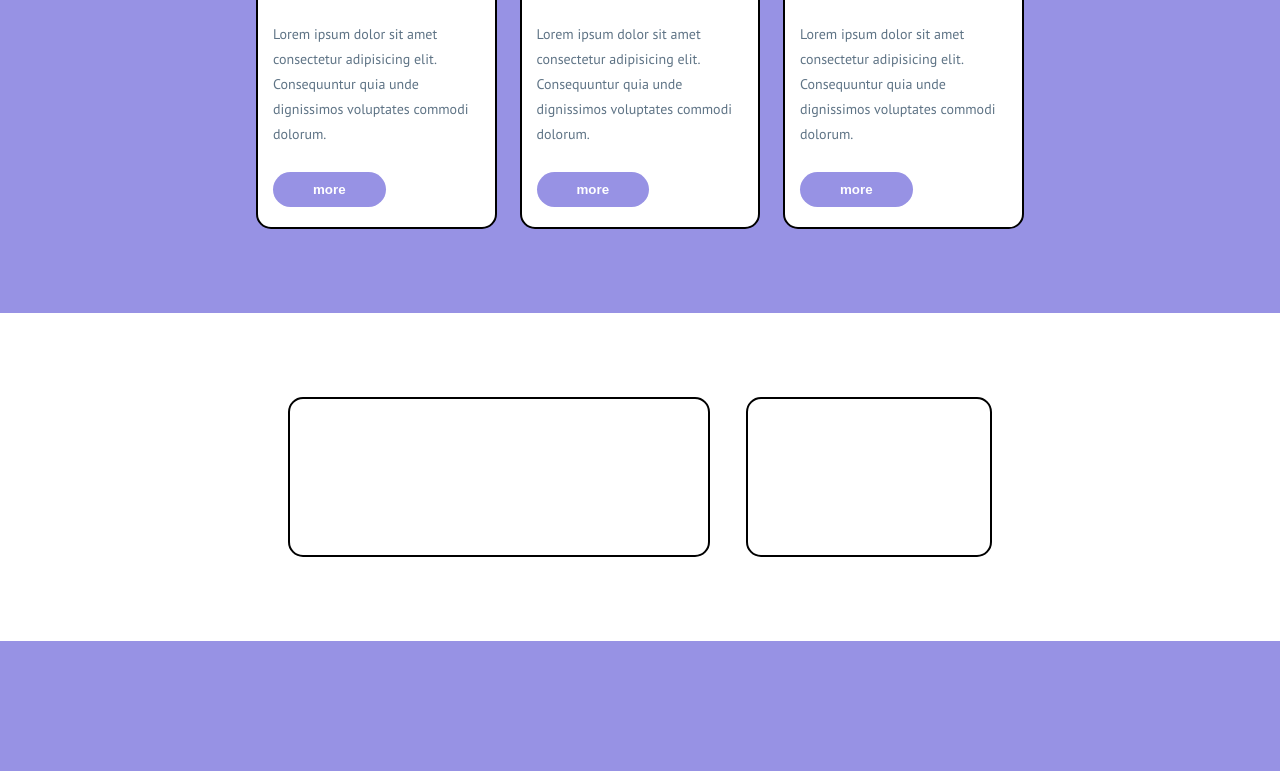
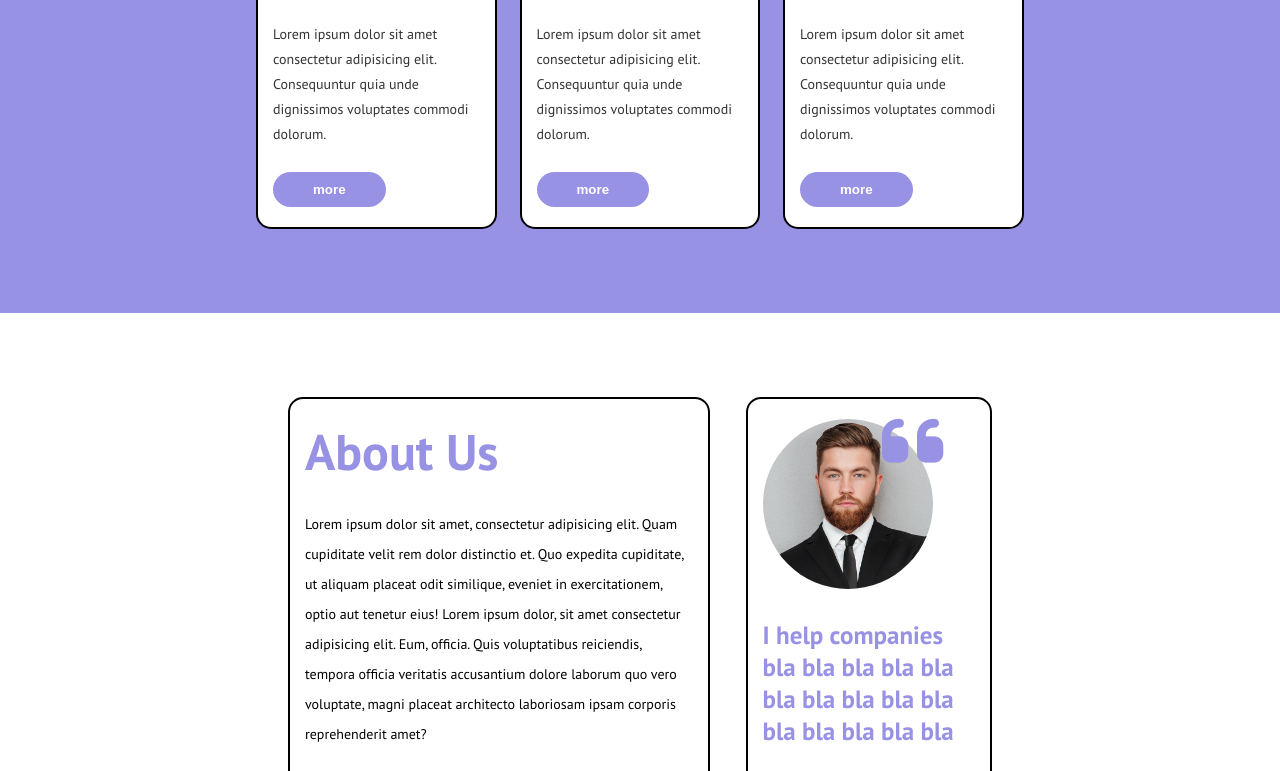
Before and after one commit to battistaennio/htmlcss-responsive-layout, a plain HTML site: page index.html in a window 1280 px wide. Shown: the part 3565-4336 px from the top of the page. Drawn offline with Linux system fonts and the light colour scheme.

Commit message:
Contenuto sezione About Us

```diff
--- a/index.html
+++ b/index.html
@@ -183,7 +183,7 @@
                 </div>
 
                 <div class="card lilac">
-                    <div class="immagine">
+                    <div class="immagine-circle">
                         <img src="img/testimonial1.jpg" alt="Nat Reynolds">
                     </div>
 
@@ -202,7 +202,7 @@
                 </div>
 
                 <div class="card lilac">
-                    <div class="immagine">
+                    <div class="immagine-circle">
                         <img src="img/testimonial2.jpg" alt="Celia Almeda">
                     </div>
 
@@ -221,7 +221,7 @@
                 </div>
 
                 <div class="card lilac">
-                    <div class="immagine">
+                    <div class="immagine-circle">
                         <img src="img/testimonial3.jpg" alt="Bob Roberts">
                     </div>
 
@@ -305,10 +305,21 @@
         <section id="about">
             <div class="container">
                 <div class="card big">
-
+                    <h2>About Us</h2>
+                    <p>Lorem ipsum dolor sit amet, consectetur adipisicing elit. Quam cupiditate velit rem dolor distinctio et. Quo expedita cupiditate, ut aliquam placeat odit similique, eveniet in exercitationem, optio aut tenetur eius! Lorem ipsum dolor, sit amet consectetur adipisicing elit. Eum, officia. Quis voluptatibus reiciendis, tempora officia veritatis accusantium dolore laborum quo vero voluptate, magni placeat architecto laboriosam ipsam corporis reprehenderit amet?</p>
+                    <p>Lorem ipsum dolor sit amet, consectetur adipisicing elit. Doloribus illum maiores ea, quas dolore beatae? Porro, non, quia placeat possimus ex laboriosam unde fugiat magni quae nemo ratione. Facilis, culpa.</p>
                 </div>
 
                 <div class="card">
+                    <div class="immagine-circle">
+                        <img src="img/about.jpg" alt="immagine about">
+                        <i id="quote" class="fa-solid fa-quote-left fa-2xl" style="color: #9792e4"></i>
+                    </div>
+
+                    <h3>I help companies bla bla bla bla bla bla bla bla bla bla bla bla bla bla bla</h3>
+                    <button class="lilac">
+                        <i class="fa-brands fa-linkedin"></i> Find me on linkedin
+                    </button>
 
                 </div>
         </section>
--- a/style.css
+++ b/style.css
@@ -67,6 +67,7 @@ button#nav-btn{
 /* regole testo */
 h2{
     font-size: 50px;
+    color: #9792e4;
 }
 
 h3{
@@ -94,6 +95,20 @@ p{
 .txt-lilac{
     color: #9792e4;
 }
+
+/* regole immagini tonde */
+.immagine-circle{
+    width: 170px;
+    height: 170px;
+}
+
+.immagine-circle img{
+    width: 100%;
+    height: 100%;
+    object-fit: cover;
+    border-radius: 50%;
+}
+
 
 /* HEADER */
 header{
@@ -204,18 +219,6 @@ section{
 
 }
 
-#partners .immagine{
-    width: 170px;
-    height: 170px;
-}
-
-#partners .immagine img{
-    width: 100%;
-    height: 100%;
-    object-fit: cover;
-    border-radius: 50%;
-}
-
 #partners .container:first-child{
     color: black;
 }
@@ -233,10 +236,31 @@ section{
 }
 
 #benefits p{
-    color: #5e7385;
+    color: #333333;
 }
 
 /* sezione About Us */
+#about p{
+    color: black;
+    line-height: 30px;
+}
+
+#about h3{
+    color: #9792e4;
+    margin: 30px 0;
+}
+
+#about .immagine-circle{
+    position: relative;
+}
+
+#quote{
+    position: absolute;
+    top: 20px;
+    right: 20px;
+    translate: 50% 50%;
+    font-size: 70px;
+}
 
 /* sezione GET STARTED */
 #started{
```
